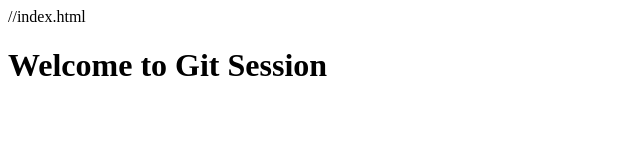
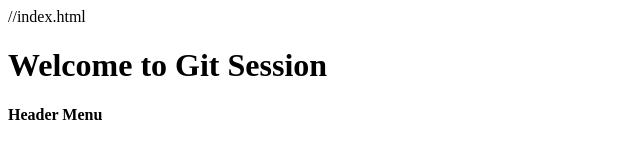
Before and after one commit to ayu913/GitDemo, a plain HTML site: page index.html in a window 1280 px wide. Shown: the full height of the page, 0-640 px from the left. Drawn offline with Linux system fonts and the light colour scheme.

Commit message:
Added Header Menu

```diff
--- a/index.html
+++ b/index.html
@@ -3,5 +3,6 @@
 <body>
 
 <h1>Welcome to Git Session </h1>
+<b> Header Menu <b>
 </body>
 </html>
```
